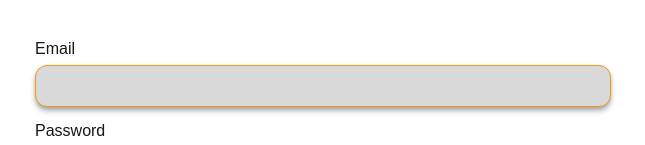
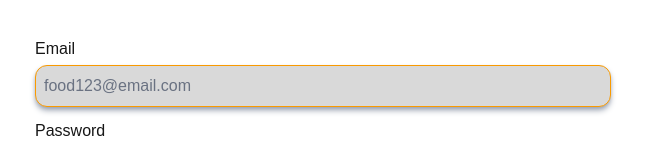
Before and after one commit to codersforcauses/Intermediate_Winter_2026_Team_2, a Next.js app in the folder client/: page /login in a window 1280 px wide. Shown: the part 197-342 px from the top of the page, without its empty margins (317-962 px from the left). Built offline with nearby package versions, Linux system fonts and the light colour scheme.

Commit message:
Added the Form attributes for Input, Label, and Button, and attempted simple validation

```diff
--- a/client/app/(auth)/login/LoginForm.tsx
+++ b/client/app/(auth)/login/LoginForm.tsx
@@ -6,7 +6,10 @@ import Button from "@/components/ui/Button";
 import Input from "@/components/ui/Input";
 import Label from "@/components/ui/Label";
 import Form from "@/components/layout/Form";
-import { EventHandler, InputEvent, useState } from "react";
+import {
+  ChangeEvent,
+  useState,
+} from "react";
 
 export default function LoginForm() {
   // useState(initialState) returns array w/ exactly two values:
@@ -16,9 +19,13 @@ export default function LoginForm() {
     email: "",
     password: "",
   });
+  const [errors, setErrors] = useState({
+    email: "",
+    password: "",
+  })
 
   // Handle input change (state update)
-  const handleChange = (e: React.ChangeEvent  <HTMLFormElement>) => {
+  const handleChange = (e: ChangeEvent<HTMLInputElement>) => {
     const { name, value } = e.target;
 
     // setSomething(nextState)
@@ -26,7 +33,7 @@ export default function LoginForm() {
     // Updating object formFata in state by replace whe obj
     // In this case, nextState is an updater function (takes pending state and returns the next state)
     setFormData((prevData) => ({
-      ...formData, // copies object and its existing data (old fields)
+      ...prevData, // copies object and its existing data (old fields)
       [name]: value, // override this specific field
     }));
   };
@@ -34,6 +41,18 @@ export default function LoginForm() {
   // Processes form data
   const handleSubmit = async (e: React.SubmitEvent<HTMLFormElement>) => {
     e.preventDefault();
+    const nextErrors = {
+        email: "",
+        password: "",
+    }
+
+    // Validation
+    if (!formData.email) nextErrors.email = "Email is required";
+    if (!formData.password) nextErrors.password = "Password is required";
+
+    setErrors(nextErrors);
+
+    if (nextErrors.email || nextErrors.password) return;
 
     try {
       const response = await fetch("api/login", {
@@ -50,7 +69,7 @@ export default function LoginForm() {
         throw new Error(`Signup failed: HTTP Error ${response.status}`);
       }
 
-    //   const data = await response.json();
+      //   const data = await response.json();
 
       // Temporary success message
       alert("Signup successful!");
@@ -61,18 +80,33 @@ export default function LoginForm() {
   };
 
   return (
-    <Form
-        onSubmit={handleSubmit}
-    >
+    <Form onSubmit={handleSubmit}>
+      <Label htmlFor="email">Email</Label>
+      <Input
+        id="email"
+        name="email"
+        type="email"
+        placeholder="food123@email.com"
+        value={formData.email}
+        onChange={handleChange}
+      />
 
-        <Label>Email</Label>
-        <Input/>
+      <Label htmlFor="password">Password</Label>
+      <Input
+        id="password"
+        name="password"
+        type="password"
+        value={formData.password}
+        onChange={handleChange}
+      />
 
-        <Label>Password</Label>
-        <Input/>
-
-        <Button type="submit" variant="primary" className="my-10 ease-in-out transition-all hover:font-bold">Login</Button>
-
+      <Button
+        type="submit"
+        variant="primary"
+        className="my-10 ease-in-out transition-all hover:font-bold"
+      >
+        Login
+      </Button>
     </Form>
-  )
+  );
 }
```
